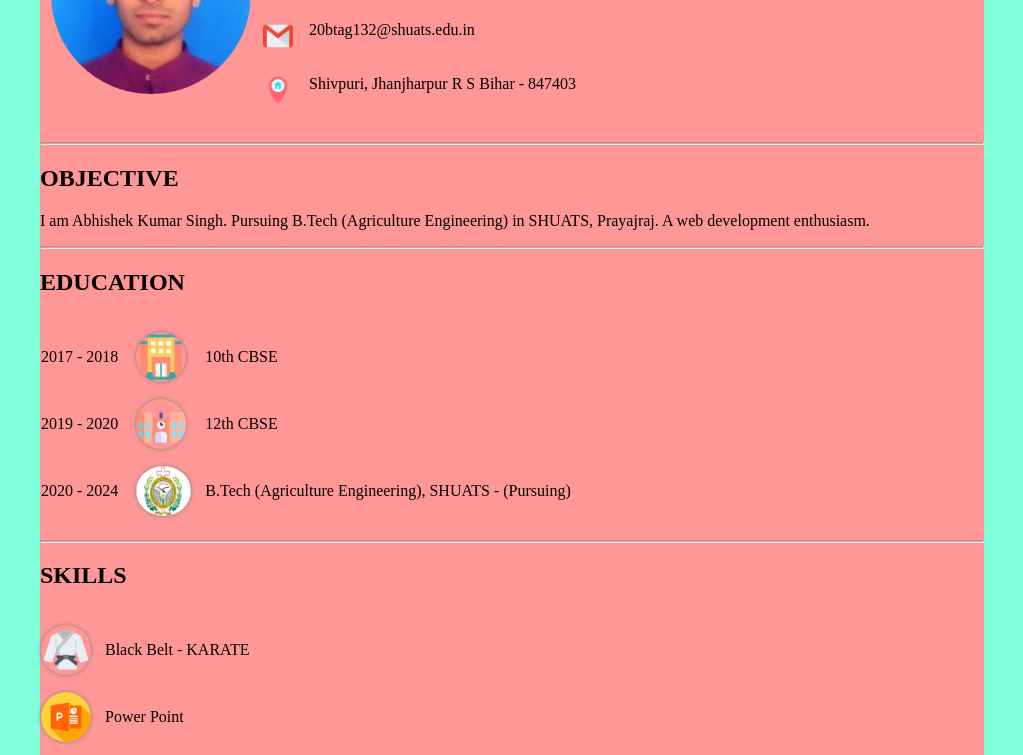
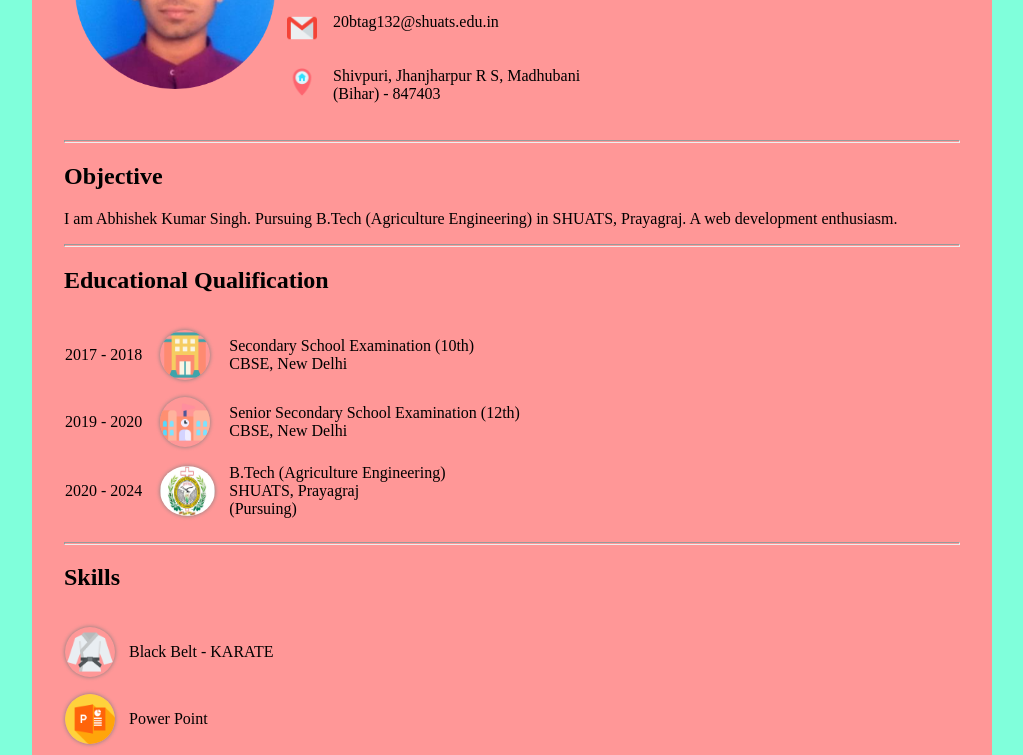
Before and after one commit to aabhishekkrsingh/resume, a plain HTML site: page index.html in a window 1280 px wide. Shown: the part 132-887 px from the top of the page, without its empty margins (128-1151 px from the left). Drawn offline with Linux system fonts and the light colour scheme.

Commit message:
21/08/2021

```diff
--- a/index.html
+++ b/index.html
@@ -3,8 +3,8 @@
   <head>
     <title>Resume</title>
   </head>
-  <body style="background-color: #80FFDB;">
-    <div style="margin: 0 10rem; background-color: #ff9797;">
+  <body style="background-color: #80FFDB; box-sizing: border-box; margin: 0;">
+    <div style="padding: 0 2rem; margin: 0 10rem; background-color: #ff9797;">
       <table cellspacing="10">
         <tr>
           <td>
@@ -20,7 +20,7 @@
                   border="0"
                   width="30"
                   height="30" />
-              &nbsp &nbsp 7257918656
+              &nbsp &nbsp (+91) - 7257918656
               <br />
             </div>
             <br />
@@ -39,7 +39,7 @@
                 width="30"
                 height="30"
               />
-              &nbsp &nbsp Shivpuri, Jhanjharpur R S Bihar - 847403<br />
+              &nbsp &nbsp Shivpuri, Jhanjharpur R S, Madhubani <br> &nbsp &nbsp (Bihar) - 847403<br />
             </div>
           </td>
         </tr>
@@ -47,11 +47,11 @@
 
 
       <br />
-      <hr size="3px" />
-      <h2>OBJECTIVE</h2>
-     <p> I am Abhishek Kumar Singh. Pursuing B.Tech (Agriculture Engineering) in SHUATS, Prayajraj. A web development enthusiasm.</p>
+      <hr size="3px"/>
+      <h2>Objective</h2>
+     <p> I am Abhishek Kumar Singh. Pursuing B.Tech (Agriculture Engineering) in SHUATS, Prayagraj. A web development enthusiasm.</p>
      <hr size="3px">
-      <h2>EDUCATION</h2>
+      <h2>Educational Qualification</h2>
 
       <table style="border-spacing:0 15px;">
         <tr>
@@ -62,7 +62,8 @@
               &nbsp &nbsp <br />
             </div>
           </td>
-          <td>10th CBSE</td>
+          <td>Secondary School Examination (10th) <br> CBSE, New Delhi
+          </td>
         </tr>
         <tr>
           <td>2019 - 2020</td>
@@ -72,7 +73,8 @@
               &nbsp &nbsp <br />
             </div>
           </td>
-          <td>12th CBSE</td>
+          <td>Senior Secondary School Examination (12th) <br> CBSE, New Delhi
+          </td>
         </tr>
         <tr>
           <td>2020 - 2024 &nbsp &nbsp</td>
@@ -82,12 +84,12 @@
               &nbsp &nbsp <br />
             </div>
           </td>
-          <td>B.Tech (Agriculture Engineering), SHUATS - (Pursuing)</td>
+          <td>B.Tech (Agriculture Engineering) <br> SHUATS, Prayagraj <br> (Pursuing)</td>
         </tr>
       </table>
       <hr size="3px" />
       <h2>
-        SKILLS
+        Skills
       </h2>
     <table  style="border-spacing:0 15px;">
       <tr>
```
